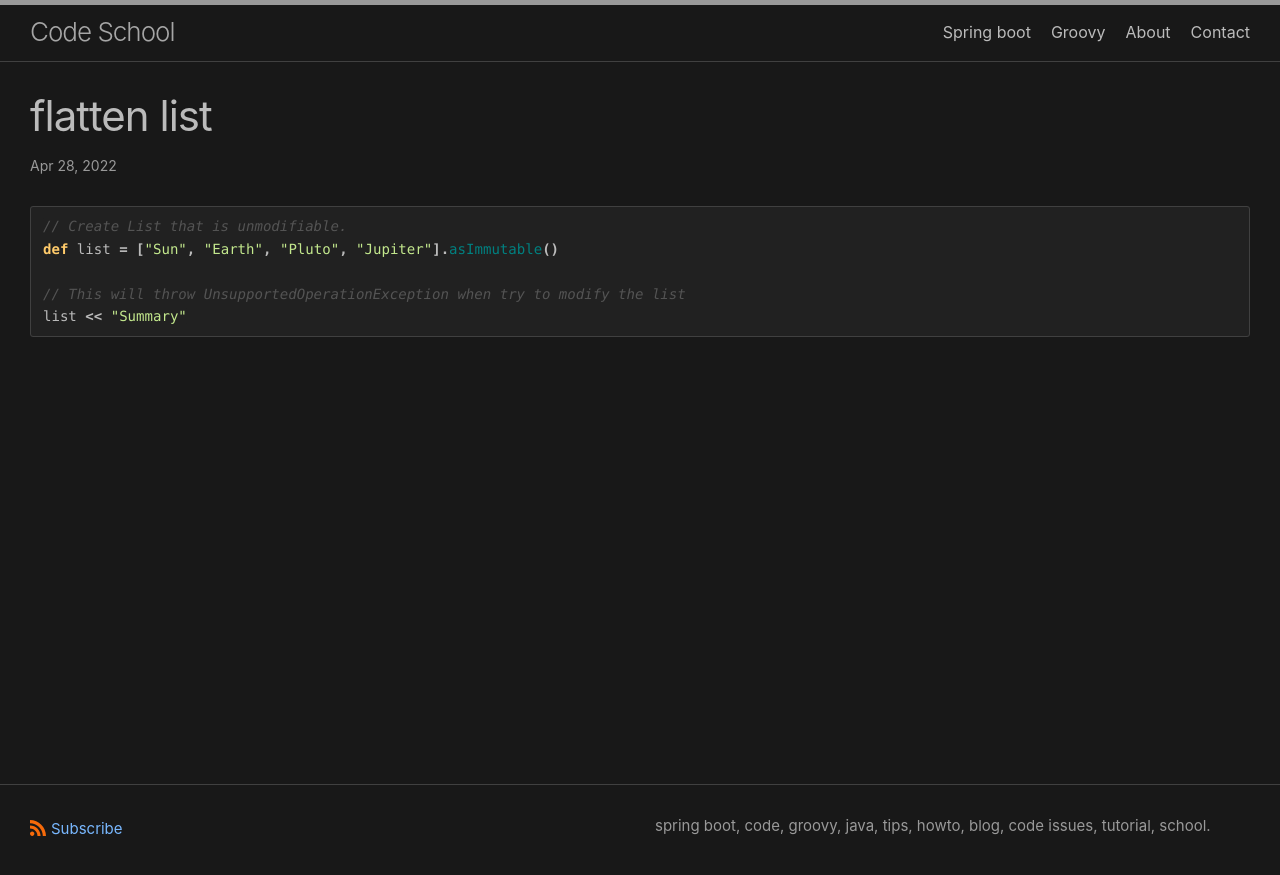
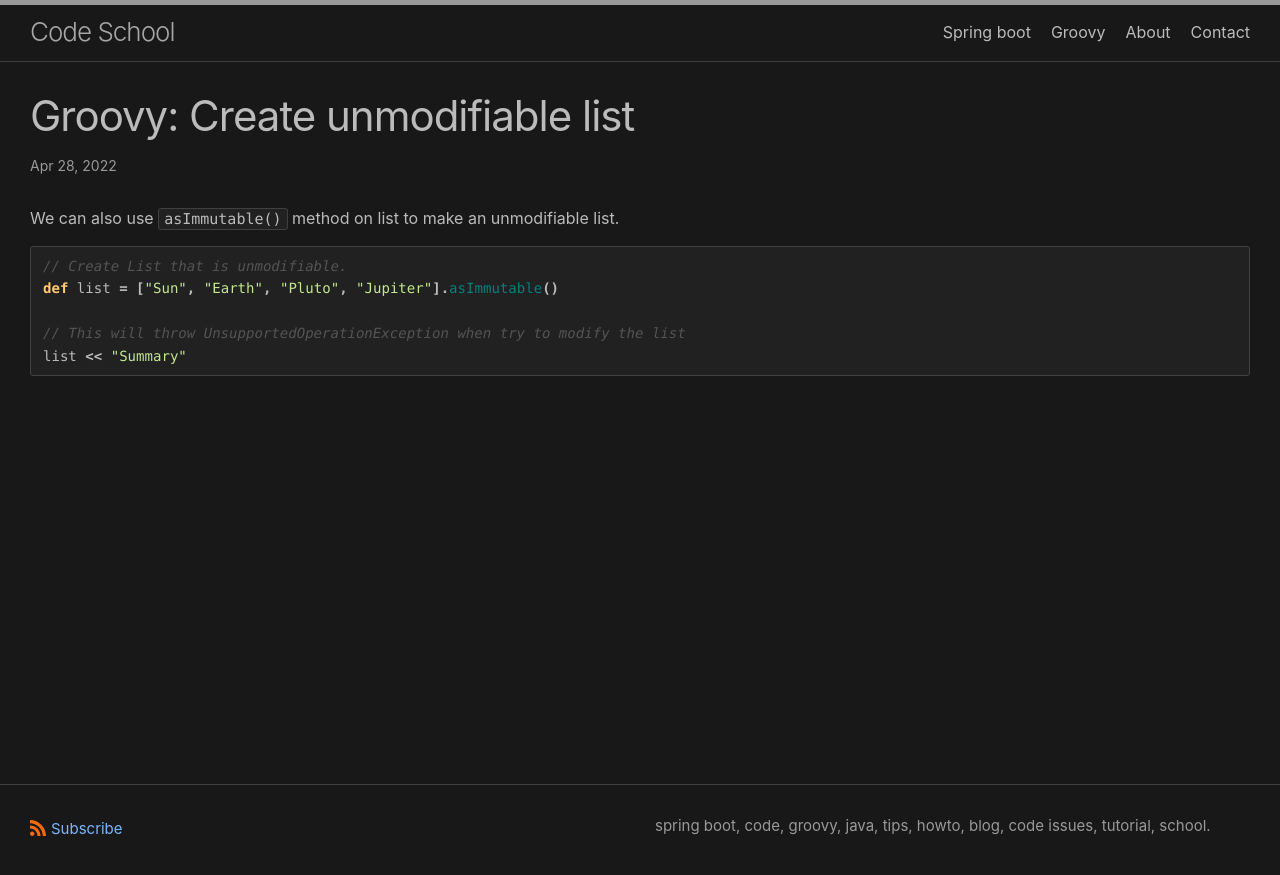
Before and after one commit to ashishna/ashishna.github.io, a Jekyll site: the page built from _posts/2022-04-20-collections-unmodifiable.md, in a window 1280 px wide. Shown: the top 875 px of the page. Built offline with Jekyll 4.4.1, drawn with Linux system fonts in a browser that asks for light colours.

Commit message:
More posts added

````diff
--- a/_posts/2022-04-20-collections-unmodifiable.md
+++ b/_posts/2022-04-20-collections-unmodifiable.md
@@ -1,11 +1,12 @@
 ---
 layout: post
-title: flatten list
+title: "Groovy: Create unmodifiable list"
 date: 2022-04-28 10:14 -0400
 categories: groovy
 tags: groovy code list filter how-to java
 ---
 
+We can also use `asImmutable()` method on list to make an unmodifiable list.
 
 ```groovy
 // Create List that is unmodifiable.
````
Also changed, not shown: _posts/2022-04-28-flatten-list.md (line endings or trailing spaces).
